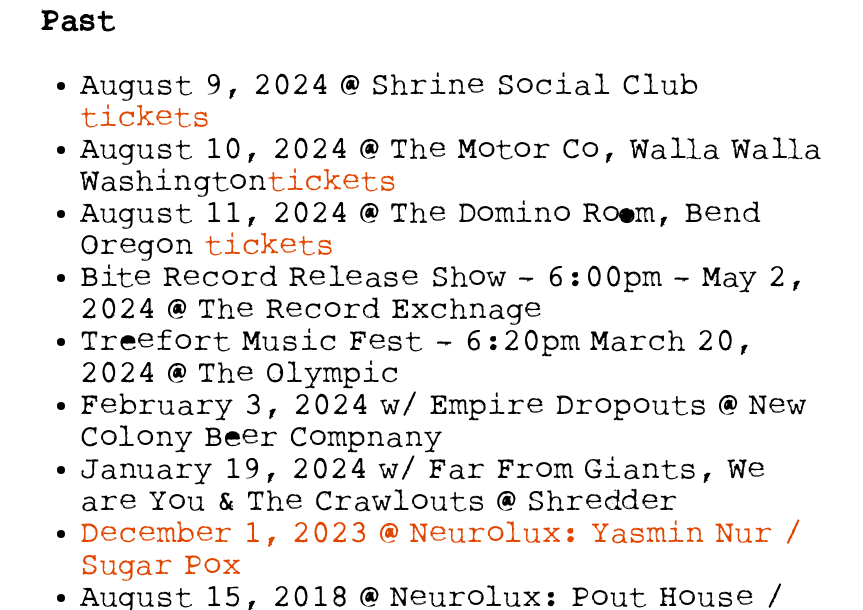
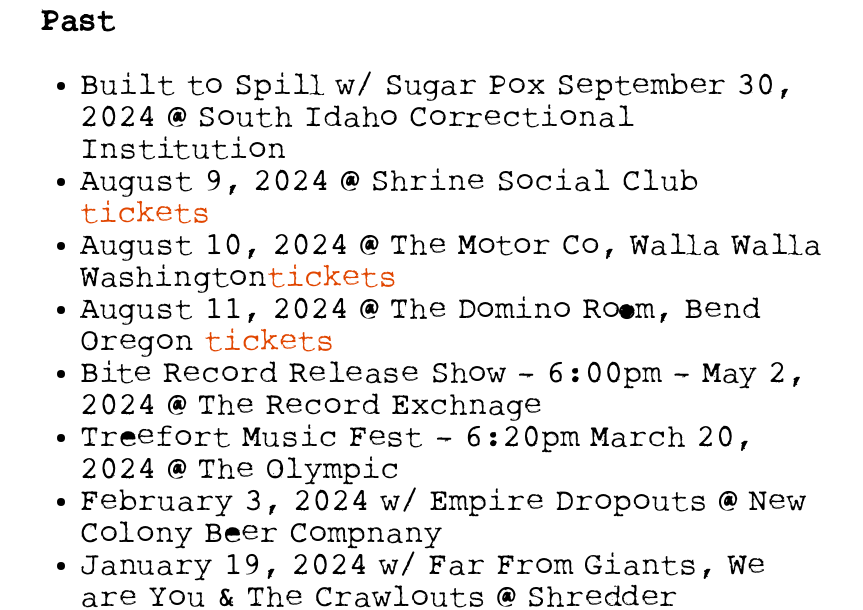
Before and after one commit to diggerbonk/sugarpox, a plain HTML site: page shows.html in a window 1280 px wide. Shown: the part 174-784 px from the top of the page, without its empty margins (208-1071 px from the left). Drawn offline with nearby package versions, Linux system fonts and the light colour scheme; files that its build step writes are made by us from their sources.

Commit message:
adding SICI show

```diff
--- a/shows.html
+++ b/shows.html
@@ -2,6 +2,10 @@
 <!-- <b>Future</b> -->
 <b>Past</b>
 <ul>
+<li>
+Built to Spill w/ Sugar Pox
+September 30, 2024 @ South Idaho Correctional Institution
+</li>
 <li>August 9, 2024 @ Shrine Social Club <a href="https://www.eventbrite.com/e/built-to-spill-theres-nothing-wrong-with-love-30th-anniversary-tour-tickets-876675599317?aff=aff0bandsintown&bit_userid=${user_id}&appId=wf_jjj.ohvyggbfcvyy.pbz&comeFrom=267&artist_event_id=105383420">tickets</a></li>
 <li>August 10, 2024 @ The Motor Co, Walla Walla Washington<a href="https://www.sofhcellars.com/events/2024/8/10/save-the-date-built-to-spill-live-in-walla-walla">tickets</a></li>
 <li>August 11, 2024 @ The Domino Room, Bend Oregon <a href="https://www.ticketweb.com/event/built-to-spill-domino-room-tickets/13395284?pl=jmax&irgwc=1&clickid=1nlx0axDyxyKUNvV3QQrA0tLUkHV3R38EyldU80&camefrom=CFC_BUYAT_219208&impradid=219208&REFERRAL_ID=tmfeedbuyat219208&wt.mc_id=aff_BUYAT_219208&utm_source=219208-Bandsintown&impradname=Bandsintown&utm_medium=affiliate&ircid=4272">tickets</a></li>
```
